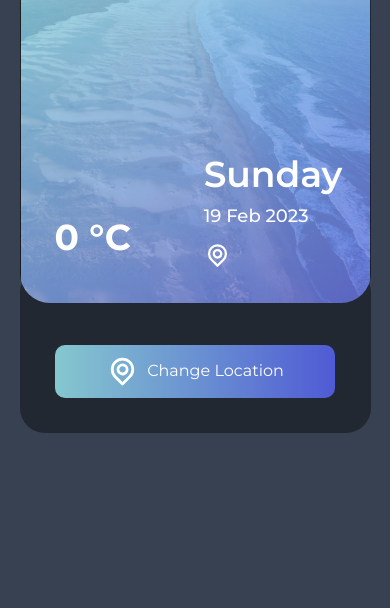
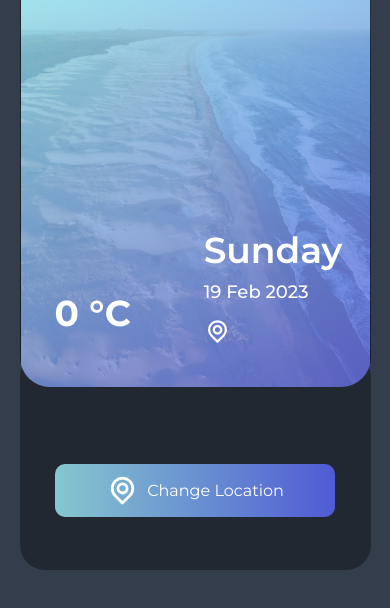
Before and after one commit to KozerT/weatherapp-react-exam, a React (Create React App) app: page / in a window 390 px wide. Shown: the top 608 px of the page. Built offline with nearby package versions, Linux system fonts and the light colour scheme; no server answers.

Commit message:
fixed margins and paddings

```diff
--- a/src/App.css
+++ b/src/App.css
@@ -1,3 +1,12 @@
+
+.app-wrapper {
+  background-color: #343D4B;
+  flex-direction: column;
+  min-height: 100vh;
+
+
+}
+
 .left-box {
   background-image: url("./assets/LeftBoxBackgound.jpg");
   background-position: center center;
@@ -6,6 +15,7 @@
   border-radius: 30px;
   position: relative;
 }
+
 
 .left_top {
   position: absolute;
@@ -83,6 +93,8 @@
 }
 
 @media only screen and (max-width: 768px) {
+
+
   .box-container {
     display: block;
     height: 100vh;
@@ -98,7 +110,7 @@
   }
 
   .left-box {
-    height: 40%;
+    height: 50%;
     position: relative;
     margin-bottom: -10%;
     margin-top: -10%;
@@ -114,7 +126,7 @@
   }
 
   .right_top {
-    padding-top: 5%;
+    padding-top: 10%;
   }
 
   .left-box .left_top {
@@ -140,14 +152,18 @@
   }
 
   .meteo-text {
-    font-size: 30px;
+    font-size: 26px;
   }
 
   .right_bottom {
     position: relative;
-    padding-top: 10%;
-    padding-bottom: 10%;
+    margin-top: 20%;
+    margin-bottom: 15%;
   }
+
+ .card-wrap{
+  margin-top: 10% ;
+ }
 
   .left_bottom,
   .right_bottom,
--- a/src/components/Home.js
+++ b/src/components/Home.js
@@ -38,7 +38,7 @@ const HomeComponents = () => {
 
   return (
     <>
-      <div className="flex items-center justify-center w-screen h-screen bg-gray-700 app-wrapper">
+       <div className="flex items-center justify-center flex-grow app-wrapper">
         <div className="flex items-center w-1/2 sm:w-7/12 md:w-8/12 box-container ">
           <LeftBoxItems
             location={meteorologyComponents?.name ?? ""}
--- a/src/components/rightBoxComponents/WeekInfo.js
+++ b/src/components/rightBoxComponents/WeekInfo.js
@@ -28,7 +28,7 @@ const WeekInfo = ({ lat, lon }) => {
   };
 
   return (
-    <div className="relative flex items-center justify-center card-wrap w-80 2xl:my-16 md:my-6 xl:my-14 week-forecast">
+    <div className="relative flex items-center justify-center card-wrap w-80 2xl:my-16 md:my-6 xl:my-14 ">
       <ul className="flex flex-row items-center w-full justify-evenly card-list">
         {getNextDays().map((date, index) => {
           const dayData = weatherData.find((item) =>
--- a/src/index.css
+++ b/src/index.css
@@ -6,9 +6,13 @@
 @tailwind utilities;
 
 
+
+
+
 @layer base {
     html {
         font-family: 'Montserrat', sans-serif;
         color: #FFFFFF;
+
     }
 }
```
